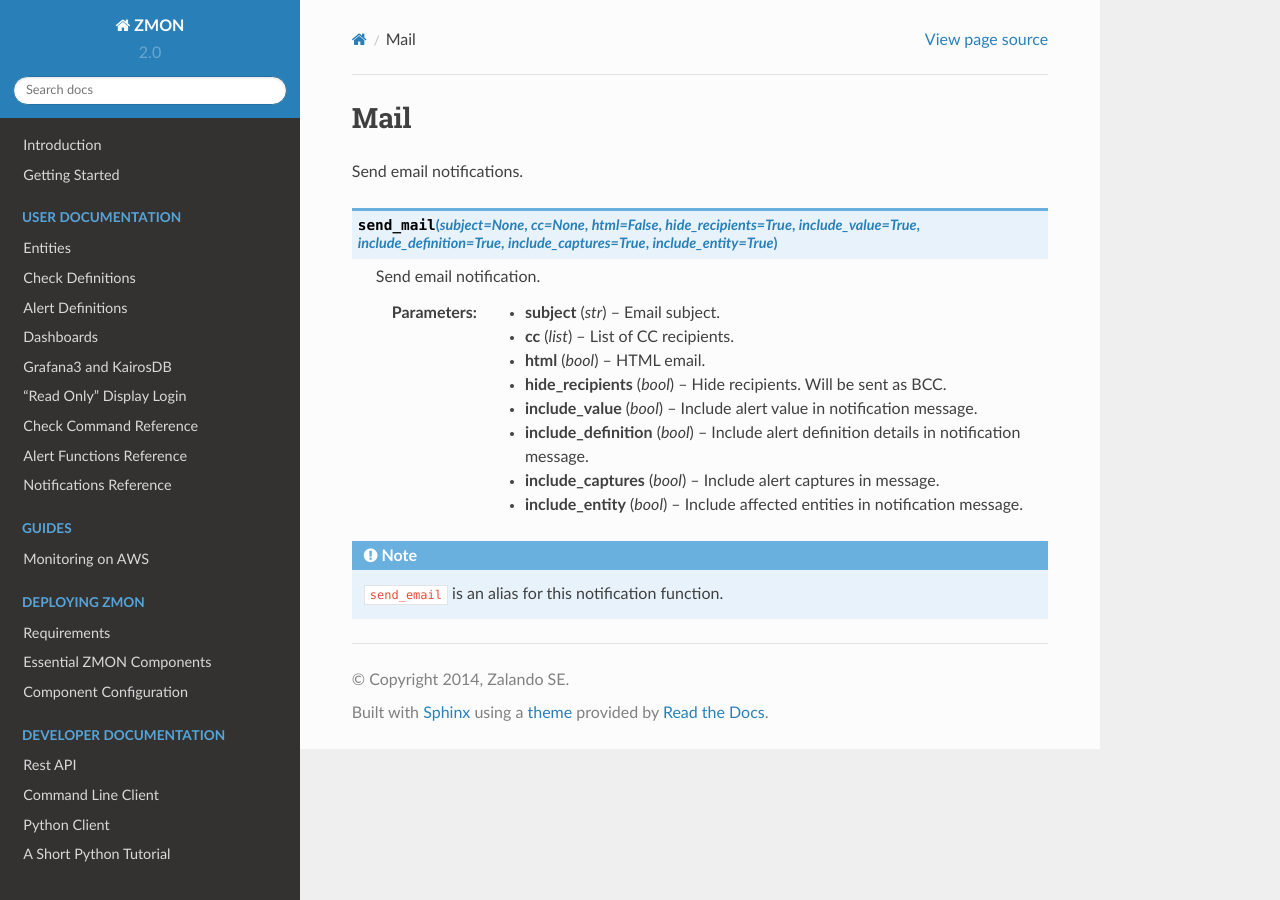
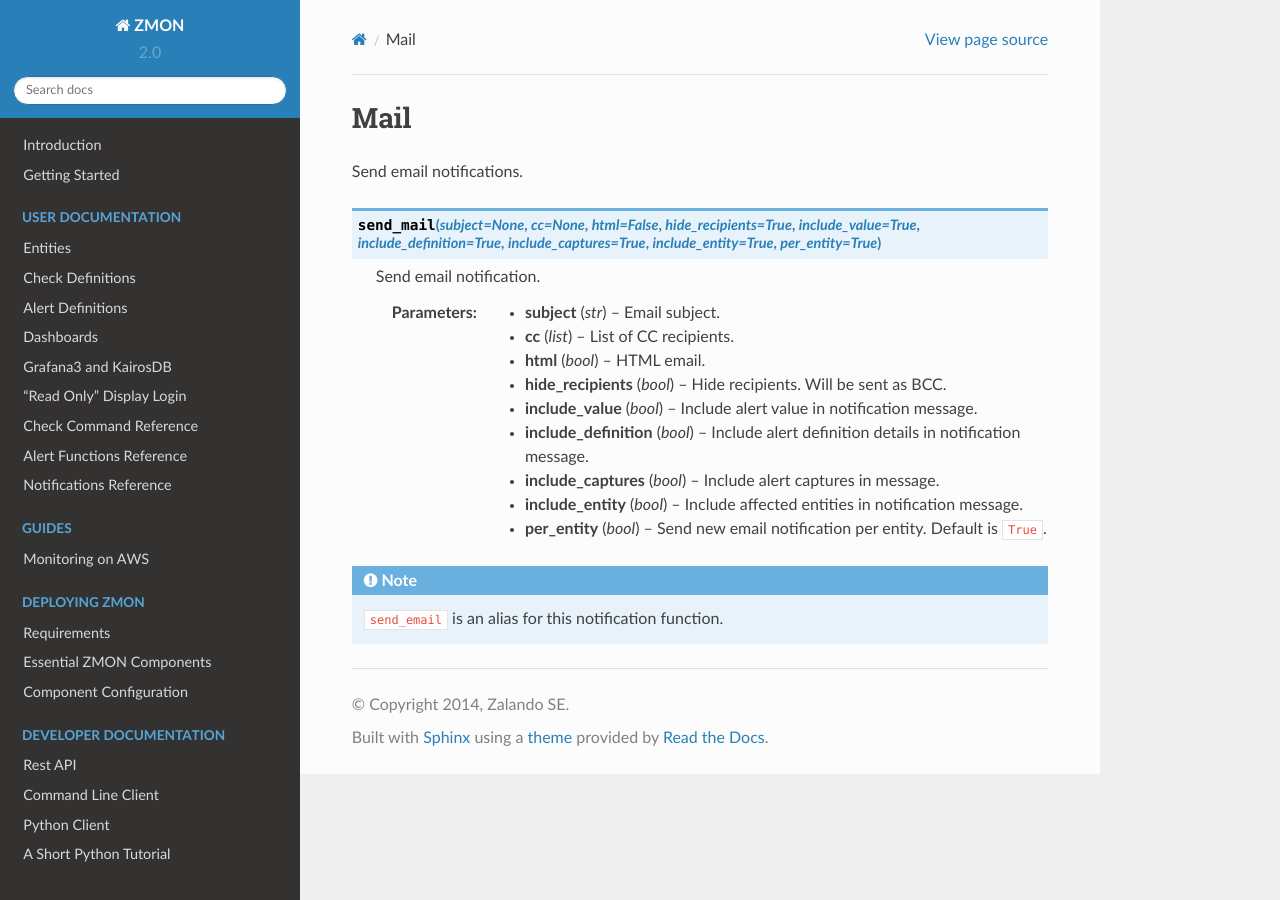
Before and after one commit to zalando-zmon/zmon-docs, a Sphinx documentation site: the page built from docs/user/notifications/mail.rst, in a window 1280 px wide. Built offline with Sphinx 7.4.7 and the Read the Docs theme 2.0.0, drawn with Linux system fonts in a browser that asks for light colours.

Commit message:
Adjust email notification docs (#72)

```diff
--- a/docs/user/notifications/mail.rst
+++ b/docs/user/notifications/mail.rst
@@ -3,7 +3,7 @@ Mail
 
 Send email notifications.
 
-.. py:function:: send_mail(subject=None, cc=None, html=False, hide_recipients=True, include_value=True, include_definition=True, include_captures=True, include_entity=True)
+.. py:function:: send_mail(subject=None, cc=None, html=False, hide_recipients=True, include_value=True, include_definition=True, include_captures=True, include_entity=True, per_entity=True)
 
     ::
 
@@ -33,6 +33,9 @@ Send email notifications.
     :param include_entity: Include affected entities in notification message.
     :type include_entity: bool
 
+    :param per_entity: Send new email notification per entity. Default is ``True``.
+    :type per_entity: bool
+
 
 .. note::
 
```
